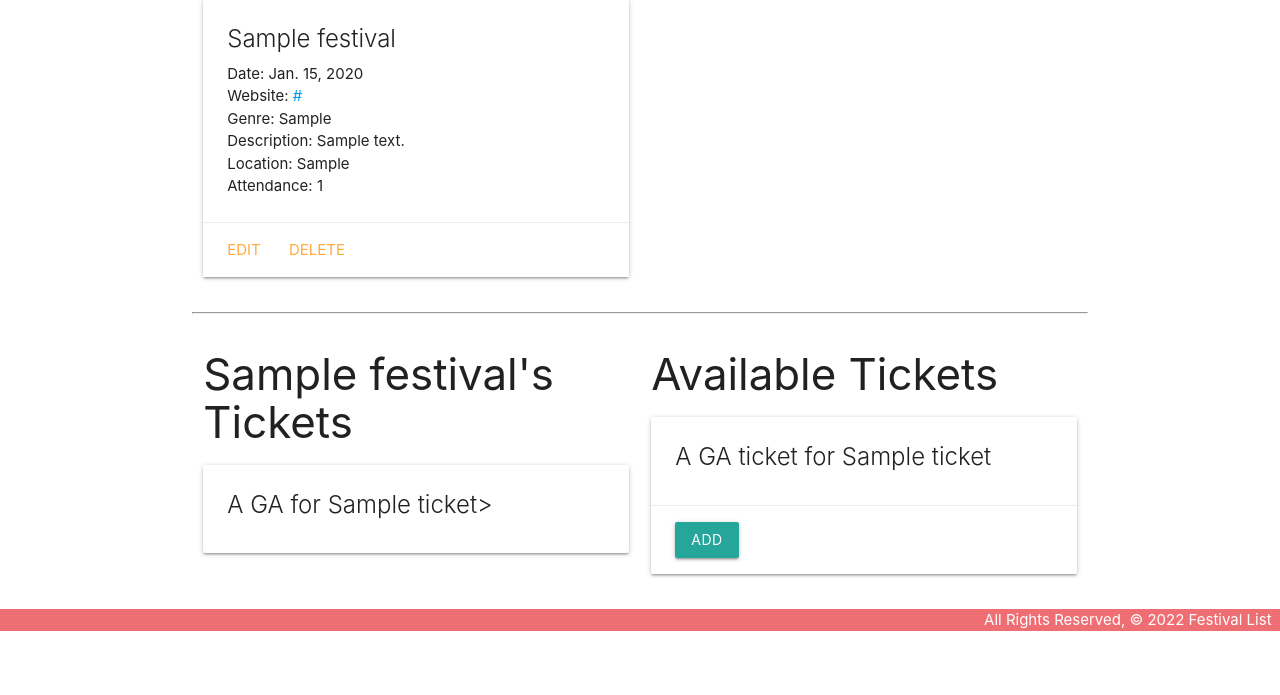
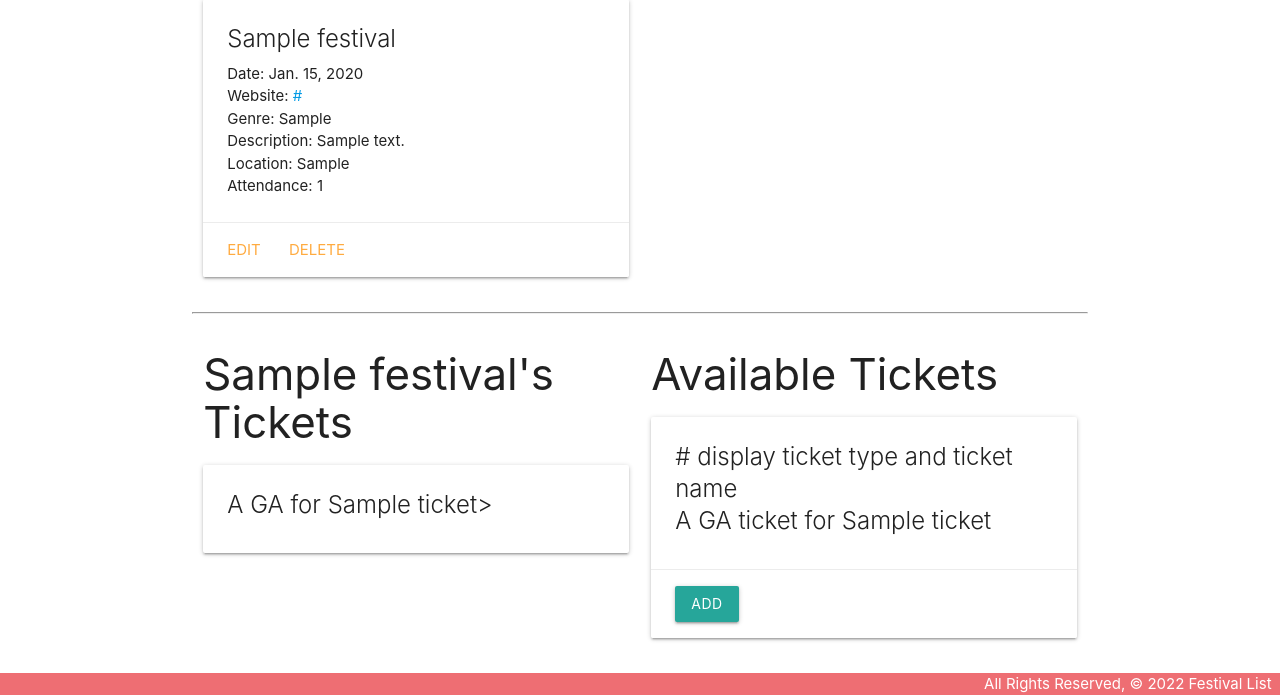
Before and after one commit to owendx/festivallist, a Django app: template festivallist_app/templates/festivals/detail.html in a window 1280 px wide. Shown: the part 209-904 px from the top of the page. Before the commit the page ends 840 px from the top, so only its background shows below. Run offline with Django 4.2, Linux system fonts and the light colour scheme; the template is opened without the code that fills it: values that come from a table or form of the project are taken from there, others are empty; tables that the repository leaves empty hold one stand-in row (values such as "Sample post").

Commit message:
updated festival view

```diff
--- a/festivallist_app/templates/festivals/detail.html
+++ b/festivallist_app/templates/festivals/detail.html
@@ -51,6 +51,7 @@
 		<div class="card">
 			<div class="card-content">
 				<span class="card-title">
+                    # display ticket type and ticket name
 					<p>A {{ ticket.type }} ticket for {{ ticket.name }}</p>
 				</span>
 			</div>
```
